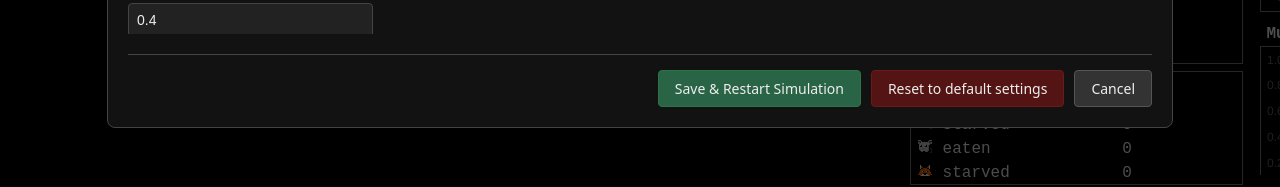
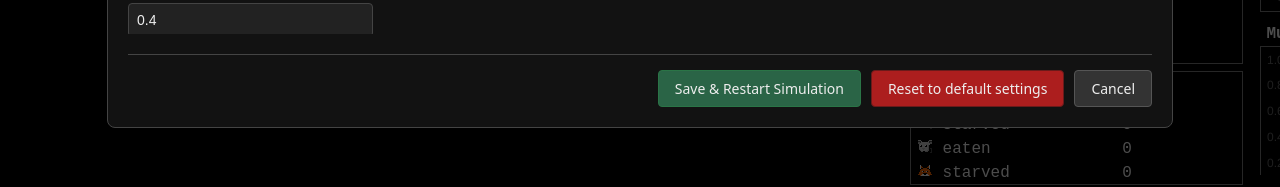
Before and after one commit to thomax/moids, a Svelte app: page / in a window 1280 px wide. Both pictures are taken after a click on the button 1182 px from the left and 28 px from the top of the page. Shown: the part 613-800 px from the top of the page. Built offline with nearby package versions, Linux system fonts and the light colour scheme; no server answers.

Commit message:
Redder button

```diff
--- a/src/components/SettingsPanel.svelte
+++ b/src/components/SettingsPanel.svelte
@@ -460,7 +460,7 @@
   }
 
   .reset-button {
-    background-color: #541414;
+    background-color: #ac1e1e;
     border-color: #6b1a1a;
     color: #eee;
   }
```
